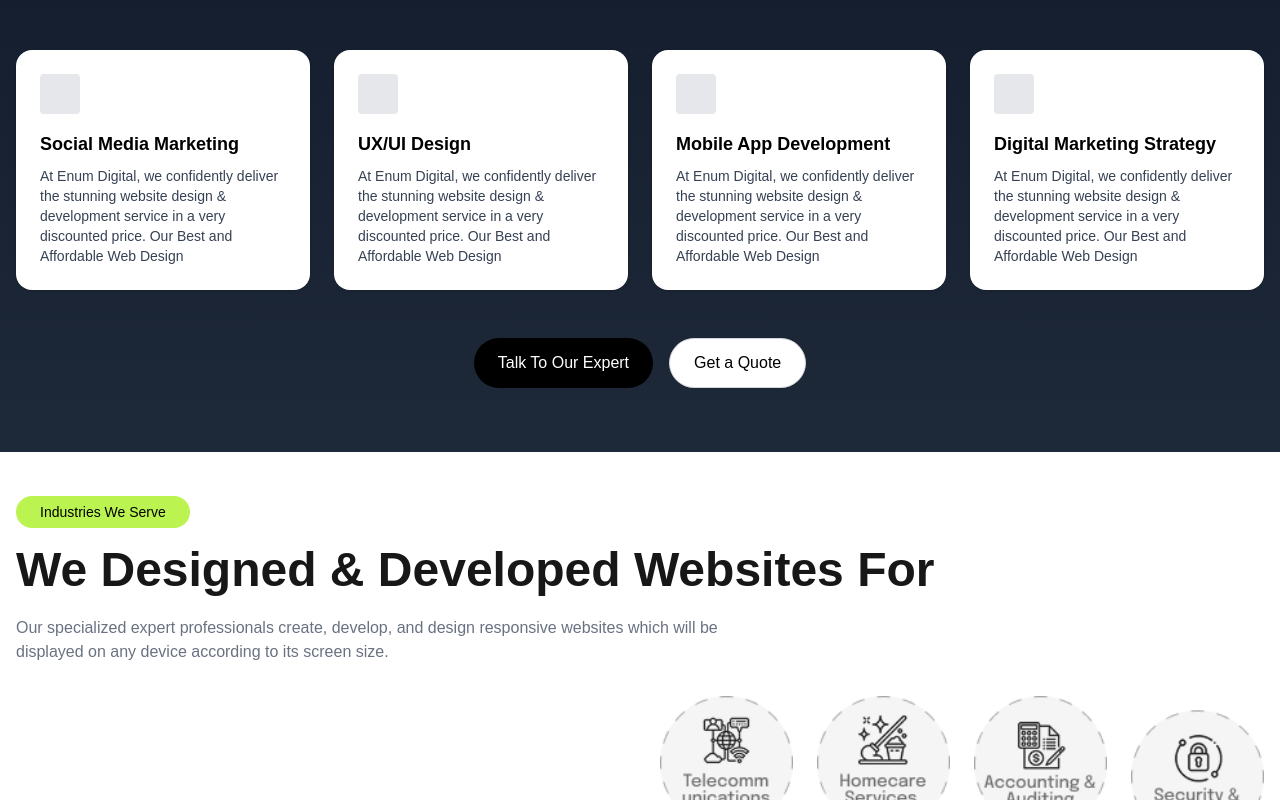
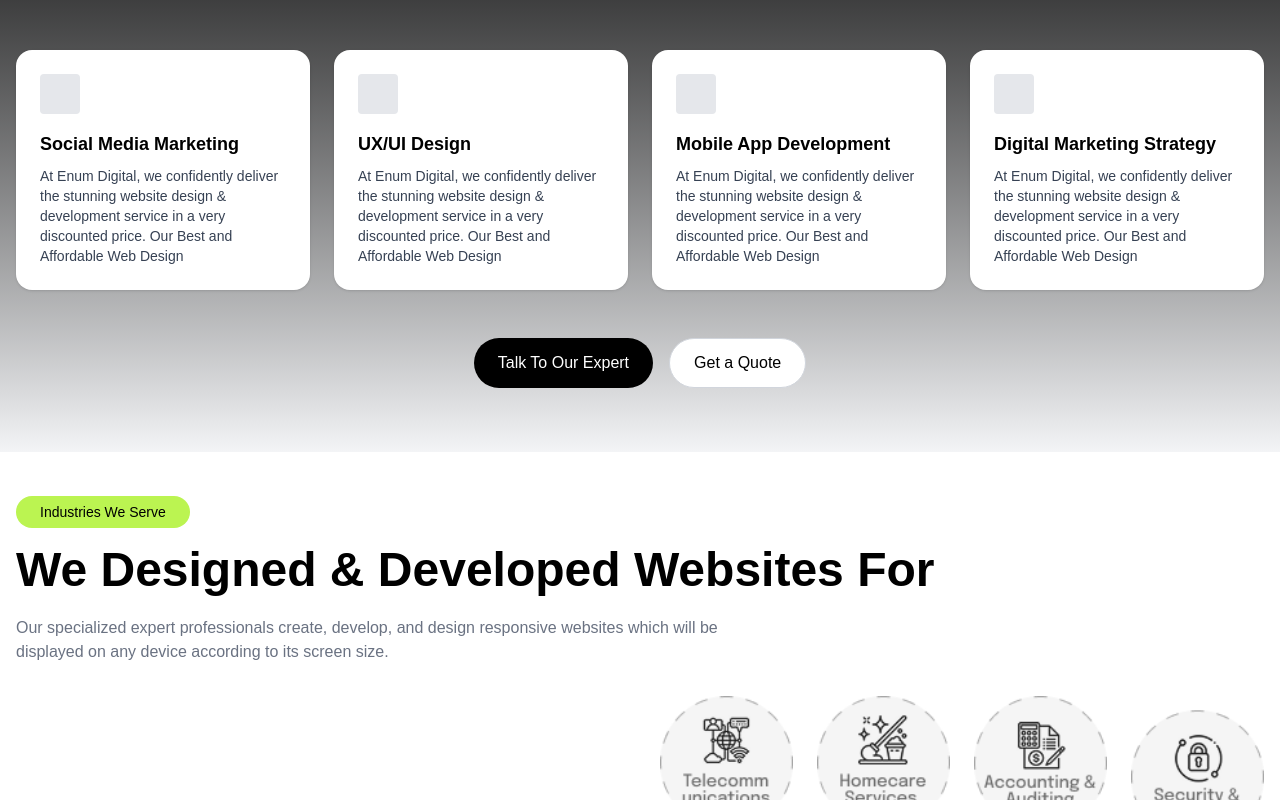
Before and after one commit to kartikchitade1-lgtm/haplon_frontend, a Next.js app: page / in a window 1280 px wide. Shown: the part 5912-6712 px from the top of the page. Built offline with nearby package versions, Linux system fonts and the light colour scheme.

Commit message:
[feat] : colors

```diff
--- a/src/components/IndustriesWeServe.jsx
+++ b/src/components/IndustriesWeServe.jsx
@@ -11,7 +11,7 @@ export default function IndustriesWeServe() {
           </div>
 
           {/* Heading */}
-          <h2 className="text-3xl md:text-5xl font-bold leading-tight mb-4">
+          <h2 className="text-3xl md:text-5xl font-bold leading-tight text-black mb-4">
             We Designed & Developed Websites For
           </h2>
 
--- a/src/components/OurServices.jsx
+++ b/src/components/OurServices.jsx
@@ -24,7 +24,7 @@ export default function OurServices() {
     ];
 
     return (
-      <section className="bg-gradient-to-b from-gray-900 to-gray-800 text-white py-16 px-4">
+      <section className="bg-gradient-to-b from-black to-gray-100 text-white py-16 px-4">
         <div className="max-w-7xl mx-auto text-center">
           {/* Tag */}
           <span className="inline-block px-6 py-1 border border-dashed border-yellow-400 text-yellow-400 text-sm rounded-full mb-6">
```
